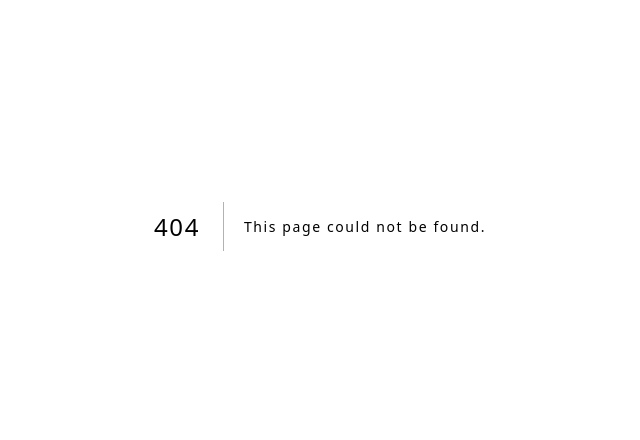
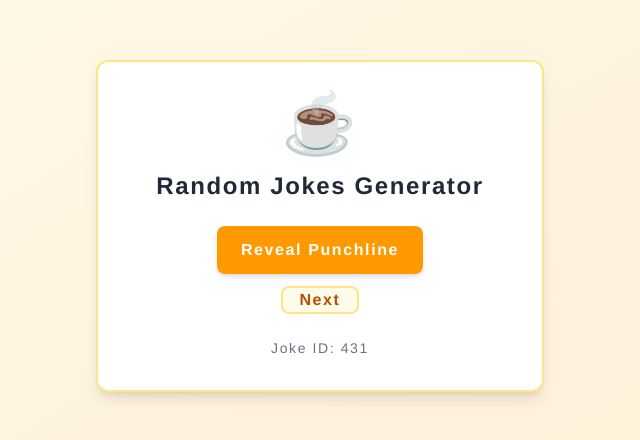
Before and after one commit to avinash874/nextjs, a Next.js app: page /projects/jokes in a window 1280 px wide. Before the commit this address had no page. Shown: the part 174-614 px from the top of the page, without its empty margins (320-960 px from the left). Built offline with nearby package versions, Linux system fonts and the light colour scheme; no server answers.

Commit message:
Random Jokes Generator App

```diff
--- /dev/null
+++ b/app/projects/jokes/page.jsx
@@ -0,0 +1,73 @@
+"use client";
+
+import { useEffect, useState } from "react";
+
+const RandomJokes = () => {
+  const [randomJokes, setRandomJokes] = useState({});
+  const [showJokes, setShowJokes] = useState(true);
+
+  const URL = "https://official-joke-api.appspot.com/random_joke";
+  const fetchRandomJokes = async () => {
+    const res = await fetch(URL);
+    const data = await res.json();
+    //   console.log(data);
+    setRandomJokes(data);
+  };
+
+  useEffect(() => {
+    fetchRandomJokes();
+  }, []);
+
+  return (
+    <div className="min-h-screen bg-gradient-to-br from-amber-50 to-orange-100 flex items-center justify-center p-4">
+      <div className="bg-white rounded-xl shadow-lg p-8 max-w-md w-full border-2 border-amber-200">
+        <div className="text-center">
+          <div className="text-6xl mb-4">☕</div>
+          <h2 className="text-2xl font-bold text-gray-800 mb-6">
+            Random Jokes Generator
+          </h2>
+
+          <div className="space-y-4">
+            <p className="text-lg text-gray-700 font-medium">
+              {randomJokes.setup}
+              {/* {randomJokes.} */}
+            </p>
+
+            {showJokes ? (
+              <button
+                onClick={() => setShowJokes(false)}
+                className="bg-amber-500 hover:bg-amber-600 text-white font-semibold py-3 px-6 rounded-lg transition-colors duration-200 shadow-md cursor-pointer hover:shadow-lg"
+              >
+                Reveal Punchline
+              </button>
+            ) : (
+              <div className="animate-fade-in">
+                <p className="text-xl text-amber-700 font-bold bg-amber-50 p-4 rounded-lg border-2 border-amber-200 ">
+                  {randomJokes.punchline} 😄
+                </p>
+                <button
+                  onClick={() => setShowJokes(true)}
+                  className="mt-4 bg-gray-500 hover:bg-gray-600 text-white font-semibold py-2 px-4 rounded-lg transition-colors duration-200 cursor-pointer"
+                >
+                  Hide Punchline
+                </button>
+              </div>
+            )}
+          </div>
+
+          <div>
+            <button
+              onClick={fetchRandomJokes}
+              className="text-l text-amber-700 font-bold bg-amber-50 px-4 mt-3 rounded-lg border-2 border-amber-200 cursor-pointer hover:shadow-lg"
+            >
+              Next
+            </button>
+            <div className="mt-6 text-sm text-gray-500">Joke ID: 431</div>
+          </div>
+        </div>
+      </div>
+    </div>
+  );
+};
+
+export default RandomJokes;
```
Also changed, not shown: 1 other file (tests, documents, lock files or other folders).
